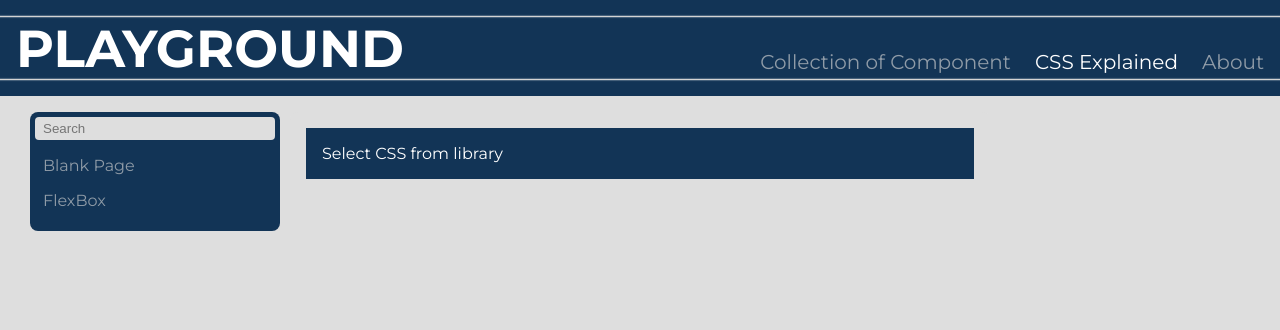
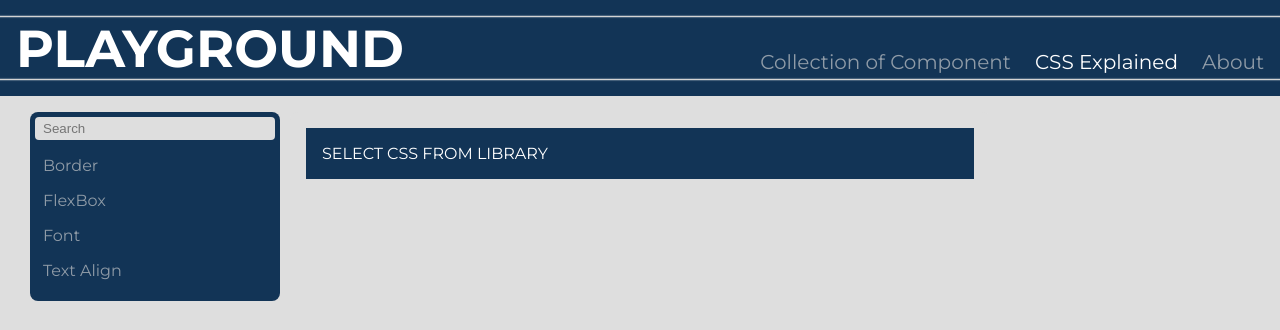
Before and after one commit to FlemmingKrogOlsen/Playground, a React (Create React App) app: page /Playground/css in a window 1280 px wide. Shown: the top 330 px of the page. Built offline with nearby package versions, Linux system fonts and the light colour scheme.

Commit message:
Updated Nested Layout

```diff
--- a/src/layout/nested.pages.ts
+++ b/src/layout/nested.pages.ts
@@ -12,8 +12,6 @@ export const Url = styled.a.attrs({
     font-weight: normal;
   }
 `;
-
-
 
 export enum infoTypes {
   success = "success",
@@ -71,11 +69,40 @@ export const SpaceEvenly = styled.div`
   justify-content: space-evenly;
 `;
 
-
 export const PageBanner = styled.header`
   background: ${({ theme }) => theme.COLOR.PRIMARY};
   padding: 1rem;
   width: 100%;
   color: ${({ theme }) => theme.COLOR.TEXT};
   margin-bottom: 10px;
+  text-transform: uppercase;
 `;
+
+export const InputField = styled.div`
+  display: flex;
+  margin-bottom: 10px;
+  border-radius: 0.25rem;
+  overflow: hidden;
+  color: #123456;
+  font-size: 0.75rem;
+  background: white;
+
+  label {
+    background: lightgray;
+    width: 50%;
+    text-align: left;
+    padding: 5px 5px 5px 10px;
+  }
+
+  input,
+  select {
+    width: 50%;
+    border: none;
+    outline: none;
+  }
+
+  input {
+    margin-right: 3px;
+    padding-left: 5px;
+  }
+`;
--- a/src/pages/CssLibrary/cssLibraryData.ts
+++ b/src/pages/CssLibrary/cssLibraryData.ts
@@ -1,13 +1,15 @@
 import { FC } from "react";
 
-import BlankPage from "./pages/Blank";
+import BorderPage from "./pages/Border";
 import FlexBoxPage from "./pages/FlexBox";
+import FontPage from "./pages/Font";
+import TextAlignPage from "./pages/TextAlign";
 
 interface ComponentPage {
   id: number;
   name: string;
   component: FC;
-  tags: string[] // keep tags lowercase
+  tags: string[]; // keep tags lowercase
 }
 
 let componentPages: ComponentPage[] = [
@@ -15,13 +17,38 @@ let componentPages: ComponentPage[] = [
     id: 1,
     name: "FlexBox",
     component: FlexBoxPage,
-    tags: ["flexbox","display: flex", "flex-direction", "gap", "align-items", "justify-content"],
+    tags: [
+      "flexbox",
+      "display: flex",
+      "flex-direction",
+      "gap",
+      "justify-content",
+      "align-items",
+    ],
   },
   {
     id: 2,
-    name: "Blank Page",
-    component: BlankPage,
-    tags: ["blank","page"],
+    name: "Border",
+    component: BorderPage,
+    tags: [
+      "border",
+      "border-color",
+      "border-style",
+      "border-width",
+      "border-radius",
+    ],
+  },
+  {
+    id: 3,
+    name: "Text Align",
+    component: TextAlignPage,
+    tags: ["text-align"],
+  },
+  {
+    id: 4,
+    name: "Font",
+    component: FontPage,
+    tags: ["font-size", "font-weight"],
   },
 ];
 
```
